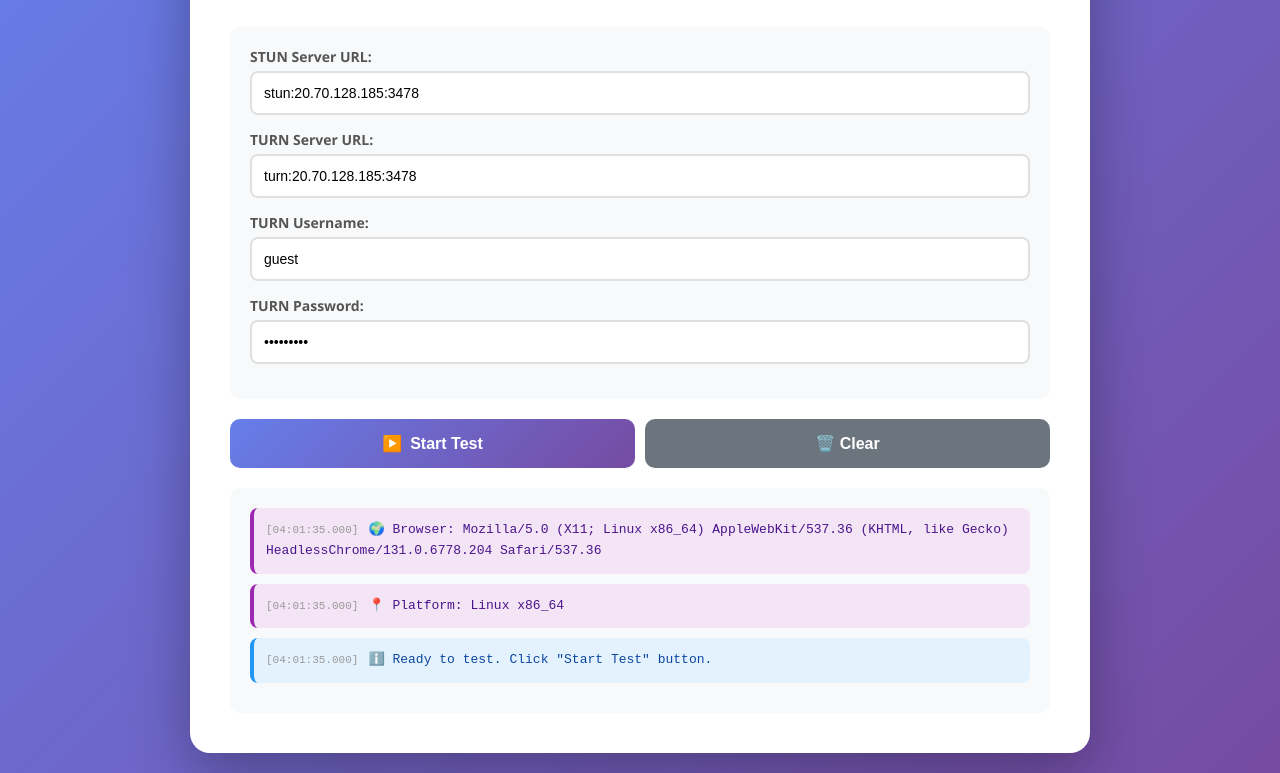
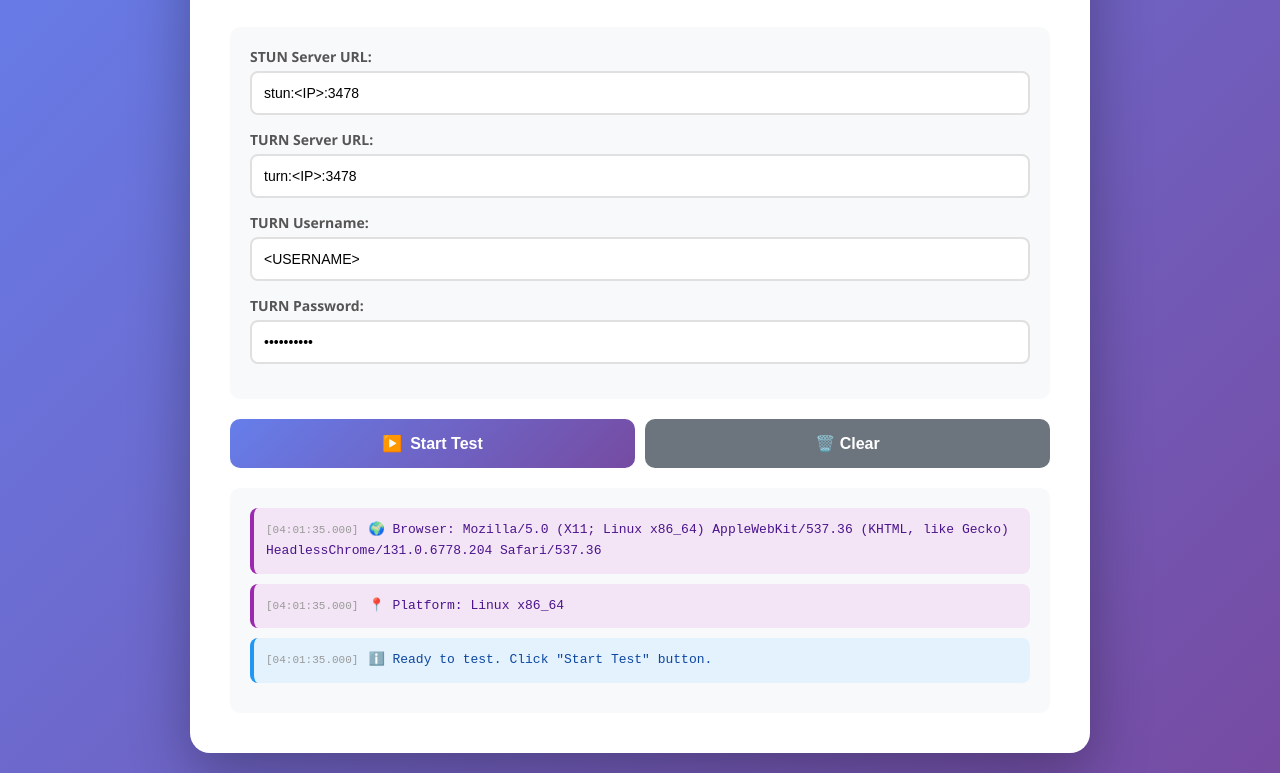
Before and after one commit to xuantruongg03/stun-turn-check, a plain HTML site: page index.html in a window 1280 px wide. Shown: the part 130-903 px from the top of the page. Drawn offline with Linux system fonts and the light colour scheme.

```diff
--- a/index.html
+++ b/index.html
@@ -271,19 +271,19 @@
         <div class="config-section">
             <div class="input-group">
                 <label>STUN Server URL:</label>
-                <input type="text" id="stunServer" value="stun:20.70.128.185:3478" placeholder="stun:host:port">
+                <input type="text" id="stunServer" value="stun:<IP>:3478" placeholder="stun:host:port">
             </div>
             <div class="input-group">
                 <label>TURN Server URL:</label>
-                <input type="text" id="turnServer" value="turn:20.70.128.185:3478" placeholder="turn:host:port">
+                <input type="text" id="turnServer" value="turn:<IP>:3478" placeholder="turn:host:port">
             </div>
             <div class="input-group">
                 <label>TURN Username:</label>
-                <input type="text" id="turnUsername" value="guest" placeholder="username">
+                <input type="text" id="turnUsername" value="<USERNAME>" placeholder="username">
             </div>
             <div class="input-group">
                 <label>TURN Password:</label>
-                <input type="password" id="turnPassword" value="videomeet" placeholder="password">
+                <input type="password" id="turnPassword" value="<PASSWORD>" placeholder="password">
             </div>
         </div>
 
```
